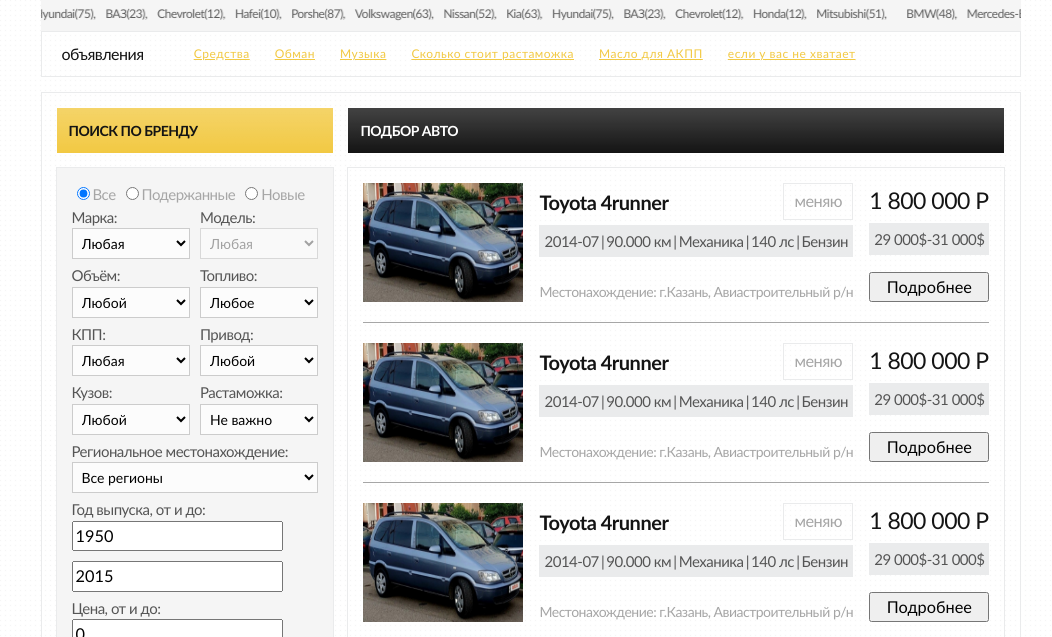
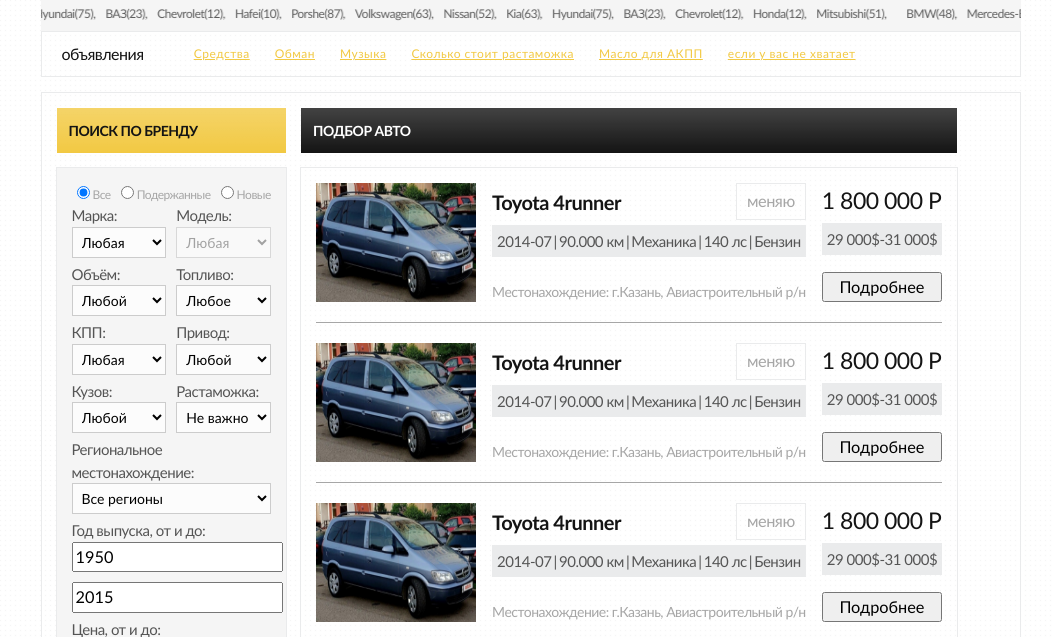
Before and after one commit to aleksandevelop/CarsWebPart2, a website: page select.html in a window 1280 px wide. Shown: the part 157-794 px from the top of the page, without its empty margins (102-1154 px from the left). Drawn offline with Linux system fonts and the light colour scheme.

Commit message:
правка

```diff
--- a/styles/main.css
+++ b/styles/main.css
@@ -661,7 +661,7 @@
   grid-template-columns: 1fr;
 }
 .section__list-reverse {
-  grid-template-columns: calc(30% - 7.5px) calc(70% - 7.5px);
+  grid-template-columns: calc(25% - 7.5px) calc(70% - 7.5px);
 }
 @media (width <= 63.99875rem) {
   .section__list {
@@ -1385,7 +1385,7 @@
   gap: 5px;
 }
 .select__radio {
-  font-size: 15px;
+  font-size: 12px;
   white-space: nowrap;
 }
 .select__labels, .select__selects {
```
